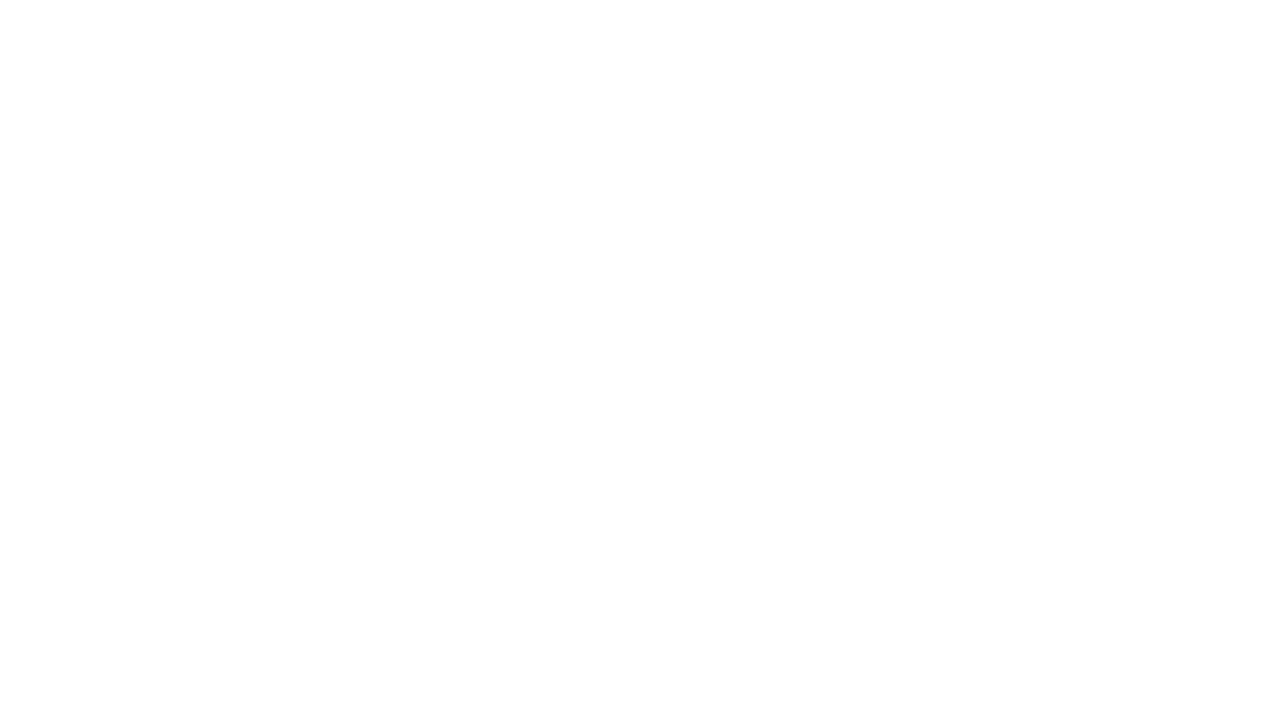
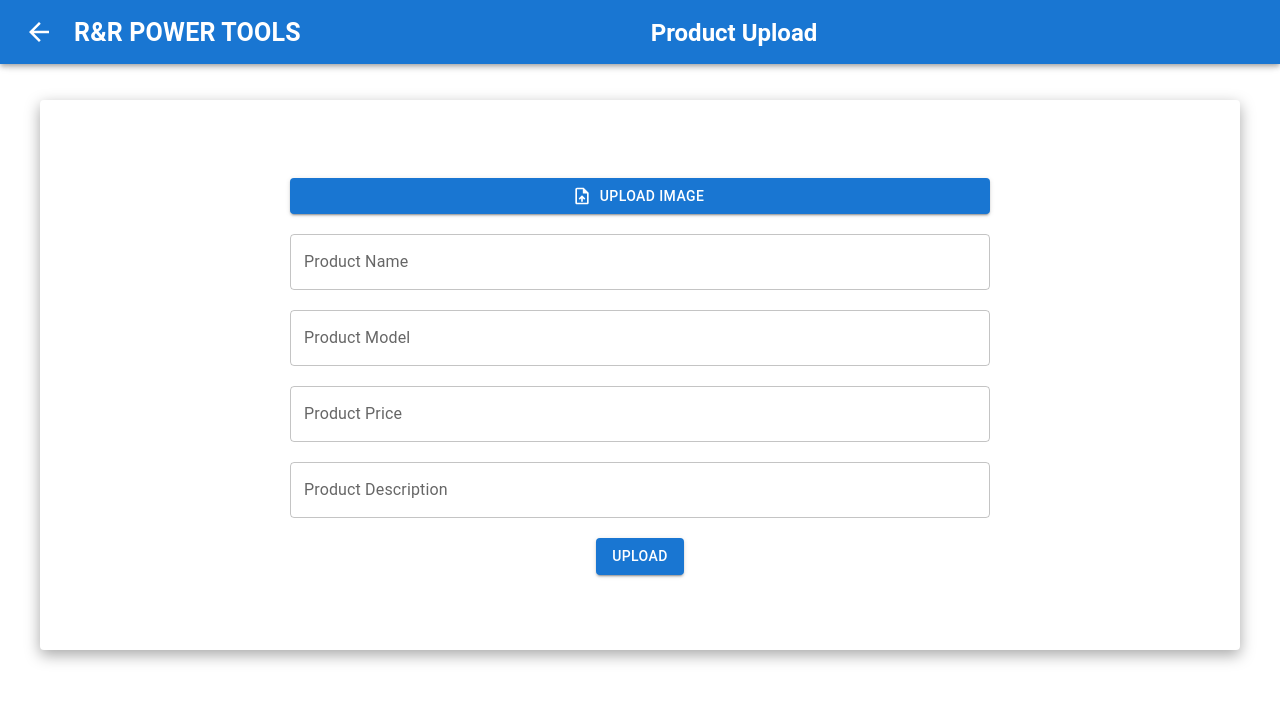
Before and after one commit to Amal-2004/Major-Project, a React (Create React App) app in the folder client/: page /productupload in a window 1280 px wide. Before the commit this address had no page. Shown: the top 702 px of the page. Built offline with nearby package versions, Linux system fonts and the light colour scheme.

Commit message:
Product upload.js Frontend

```diff
--- a/client/public/index.html
+++ b/client/public/index.html
@@ -2,7 +2,7 @@
 <html lang="en">
   <head>
     <meta charset="utf-8" />
-    <link rel="icon" href="dfg.jpg" />
+    <link rel="icon" href="R&R Power tools Logo.png" />
     <meta name="viewport" content="width=device-width, initial-scale=1" />
     <meta name="theme-color" content="#000000" />
     <meta
@@ -24,7 +24,7 @@
       work correctly both with client-side routing and a non-root public URL.
       Learn how to configure a non-root public URL by running `npm run build`.
     -->
-    <title>R&R</title>
+    <title>R&R Power Tools</title>
   </head>
   <body>
     <noscript>You need to enable JavaScript to run this app.</noscript>
--- a/client/src/App.js
+++ b/client/src/App.js
@@ -8,7 +8,7 @@ import Otp from "./component/forget/otp";
 import Resetpassword from "./component/forget/resetpassword";
 import CustomCard from "./component/assets/js/card";
 import Sidebar from "./component/Dashboard/sidenavebar";
-import Productupload from "./component/products/proupload";
+import Productupload from "./component/products/productupload";
 function App() {
   return (
     <>
@@ -21,7 +21,7 @@ function App() {
         <Route path='/resetpassword' Component={Resetpassword} />
         <Route path="/card" Component={CustomCard} />
         <Route path="/sidenavebar" Component={Sidebar} />
-        <Route path="/proupload" Component={Productupload} />
+        <Route path="/productupload" Component={Productupload} />
       </Routes>
     </>
   )
--- a/client/src/component/login/login.css
+++ b/client/src/component/login/login.css
@@ -12,7 +12,7 @@
   width: 100%;
   height: 100%;
   /*background-color: black;*/
-    background-image: url("https://source.unsplash.com/random");
+    background-image: url("https://source.unsplash.com/random?powertools");
   background-size: cover;
 }
 .login {
--- a/client/src/component/products/nanbar.js
+++ b/client/src/component/products/navbar.js
@@ -1,5 +1,6 @@
 import { AppBar, Toolbar, Typography } from '@mui/material'
 import ArrowBackIcon from '@mui/icons-material/ArrowBack';
+import "./product.css"
 import React from 'react'
 
 function Navbar() {
@@ -7,10 +8,9 @@ function Navbar() {
     <div>
       <AppBar>
         <Toolbar>
-          <ArrowBackIcon />
-
-          <Typography variant='h6' gutterBottom >R&R POWER TOOLS</Typography>
-          <Typography variant='h5' gutterBottom>Product Upload</Typography>
+          <ArrowBackIcon id="back" />
+          <Typography variant='h6' gutterBottom id="title">R&R POWER TOOLS</Typography>
+          <Typography variant='h5' gutterBottom id="upload-head">Product Upload</Typography>
         </Toolbar>
       </AppBar>
     </div>
--- a/client/src/component/products/product.css
+++ b/client/src/component/products/product.css
@@ -3,3 +3,48 @@
     margin-top: 100px;
    justify-content: center;
 }
+#card{
+    box-shadow: rgba(0, 0, 0, 0.35) 0px 5px 15px;
+}
+#back{
+    font-size: 30px;
+    font-weight: bold;
+    transition: 0.5s ;
+}
+#back:hover{
+    color: #1976d2;
+    cursor: pointer;
+    background-color: #ffffff;
+    border-radius: 10px;
+    padding: 6px;
+}
+#title{
+    margin-left: 20px;
+    font-size: 25px;
+    margin-top: 10px;
+    font-weight: bold;
+}
+#upload-head{
+    margin-left: 350px;
+    margin-top: 10px;
+    font-weight: bold;
+}
+/* #upload-img{
+    margin-top: 30px;
+    margin-left:300px;
+} */
+.product-con{
+    display: grid;
+    place-content: center;
+    gap: 20px;
+    min-height: 520px;
+}
+.card{
+    height: 550px;
+}
+ #upload{
+    margin:auto;
+}
+.member{
+    width: 700px;
+}
--- /dev/null
+++ b/client/src/component/products/productupload.js
@@ -0,0 +1,41 @@
+import React from 'react';
+import './product.css'
+import UploadFileIcon from '@mui/icons-material/UploadFile';
+import { Box, Button, Card, CardActions, CardContent, TextField } from '@mui/material';
+import Navbar from './navbar';
+
+
+function Productupload() {
+  return (
+    <>
+      <Navbar />
+      <div className='box'>
+        <Box width='1200px'  >
+          <Card id="card" className='card' >
+            <CardContent>
+
+              <div className='product-con'>
+              <Button className='member' id="upload-img"
+              variant='contained'
+              color='primary'
+              startIcon={<UploadFileIcon/>}
+              >Upload Image
+              </Button>
+              <TextField className='member' id='pr-name' autoComplete='off' label='Product Name' />
+              <TextField className='member' id='pr-model' autoComplete='off' label='Product Model' />
+              <TextField className='member' id='pr-price' autoComplete='off' label='Product Price' type='number' />
+              <TextField className='member' id='pr-desc' autoComplete='off' label='Product Description' multiline maxRows={5} />
+              <Button variant='contained' color='primary' id="upload">Upload</Button>
+
+              </div>
+
+            </CardContent>
+            <CardActions>
+            </CardActions>
+          </Card>
+        </Box>
+      </div>
+    </>
+  );
+}
+export default Productupload;
--- a/client/src/component/products/proupload.js
+++ /dev/null
@@ -1,37 +0,0 @@
-import React, { useRef } from 'react';
-import './product.css'
-import UploadFileIcon from '@mui/icons-material/UploadFile';
-import { Box, Button, Card, CardActions, CardContent, TextField } from '@mui/material';
-import Navbar from './nanbar';
-
-
-function Productupload() {
-  const upload = useRef()
-
-  const action = () => upload.current.click()
-  return (
-    <>
-      <Navbar />
-      <div className='box'>
-        <Box width='1200px'  >
-          <Card style={{ height: '450px' }} >
-            <CardContent>
-              <UploadFileIcon onClick={action} />
-              <input type='file' ref={upload} style={{ display: 'none' }} />
-              <TextField id='pr-name' autoComplete='off' label='Product Name' />
-              <TextField id='pr-model' autoComplete='off' label='Product Model' />
-              <TextField id='pr-price' autoComplete='off' label='Product Price' type='number' />
-              <TextField id='pr-disc' autoComplete='off' label='Product Discription' multiline maxRows={6} />
-            </CardContent>
-            <CardActions>
-              <Button variant='contained' color='primary'>Upload</Button>
-            </CardActions>
-          </Card>
-        </Box>
-      </div>
-    </>
-
-  );
-}
-
-export default Productupload;
```
Also changed, not shown: client/public/R&R Power tools Logo.png (added).
